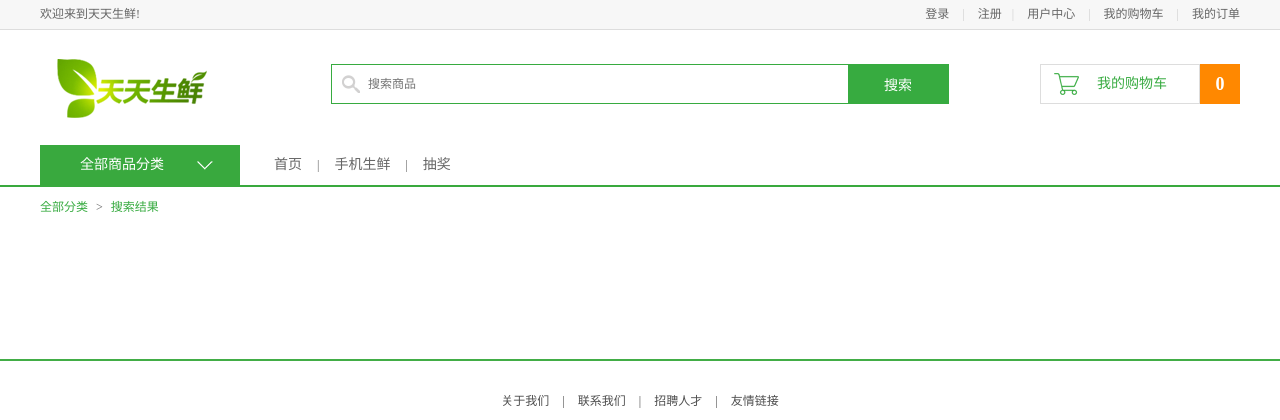
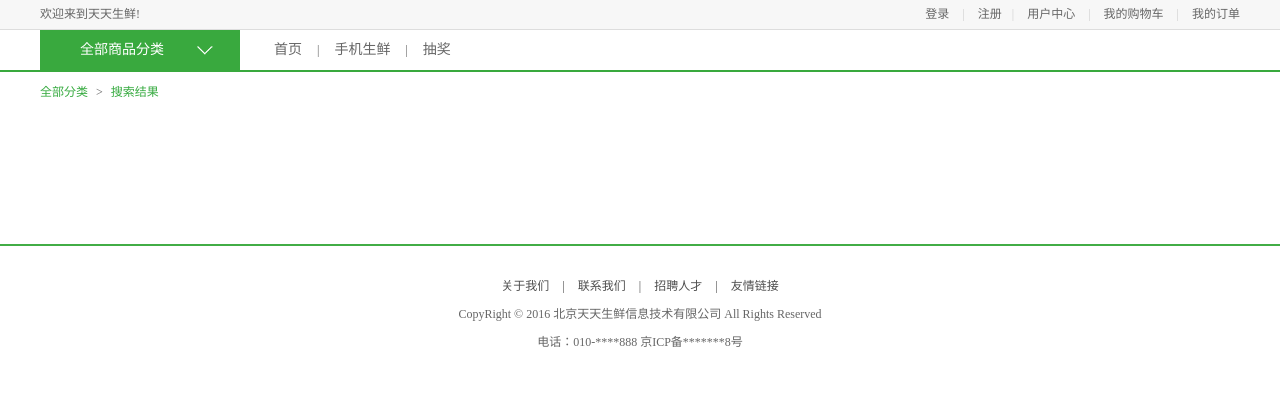
Before and after one commit to myworldhere/dailyfresh, a Django app: template dailyfresh/templates/search/search.html in a window 1280 px wide. Shown: the top 420 px of the page. Run offline with Django 3.2, Linux system fonts and the light colour scheme; the template is opened without the code that fills it, so the values that code supplies are empty.

Commit message:
全文检索haystack，自定义上下文控制视图显示

```diff
--- a/dailyfresh/dailyfresh/urls.py
+++ b/dailyfresh/dailyfresh/urls.py
@@ -23,5 +23,5 @@ urlpatterns = [
     url(r'^', include('df_goods.urls')),
     url(r'^', include('df_cart.urls')),
     url(r'^', include('df_order.urls')),
-    url(r'^search/', include('haystack.urls'))
+    # url(r'^search/', include('haystack.urls'))
 ]
--- a/dailyfresh/df_goods/urls.py
+++ b/dailyfresh/df_goods/urls.py
@@ -6,4 +6,5 @@ urlpatterns = [
     url(r'^$', views.index),
     url(r'^list_(\d+)_(\d+)_(\d+)$', views.list),
     url(r'^(\d+)$', views.detail),
+    url(r'^search/', views.MySearchView())
 ]
--- a/dailyfresh/templates/search/search.html
+++ b/dailyfresh/templates/search/search.html
@@ -1,20 +1,6 @@
 {% extends 'base.html' %}
 {% load staticfiles %}
 {% block middle %}
-
-    <div class="search_bar clearfix">
-        <a href="/" class="logo fl"><img src="{% static 'images/logo.png' %}"></a>
-        <div class="search_con fl">
-            <form action="/search/" method="get" target="_blank">
-                <input type="text" class="input_text fl" name="q" placeholder="搜索商品">
-                <input type="submit" class="input_btn fr" name="" value="搜索">
-            </form>
-        </div>
-        <div class="guest_cart fr">
-            <a href="/cart" class="cart_name fl">我的购物车</a>
-            <div class="goods_count fl" id="show_count">0</div>
-        </div>
-    </div>
 
     <div class="navbar_con">
         <div class="navbar clearfix">
```
Also changed, not shown: dailyfresh/df_goods/views.py (+11 -0 lines), 3 other files.
